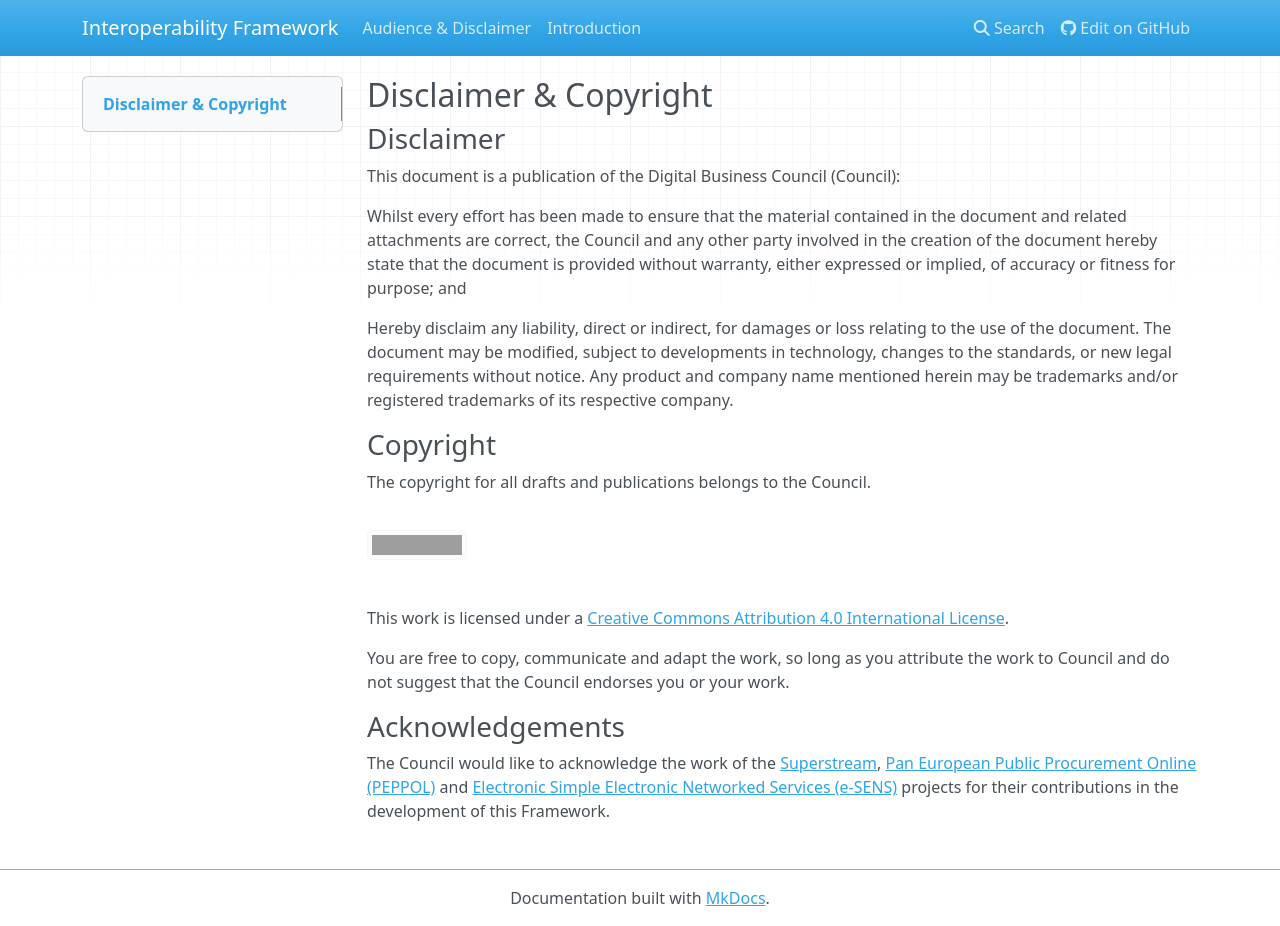
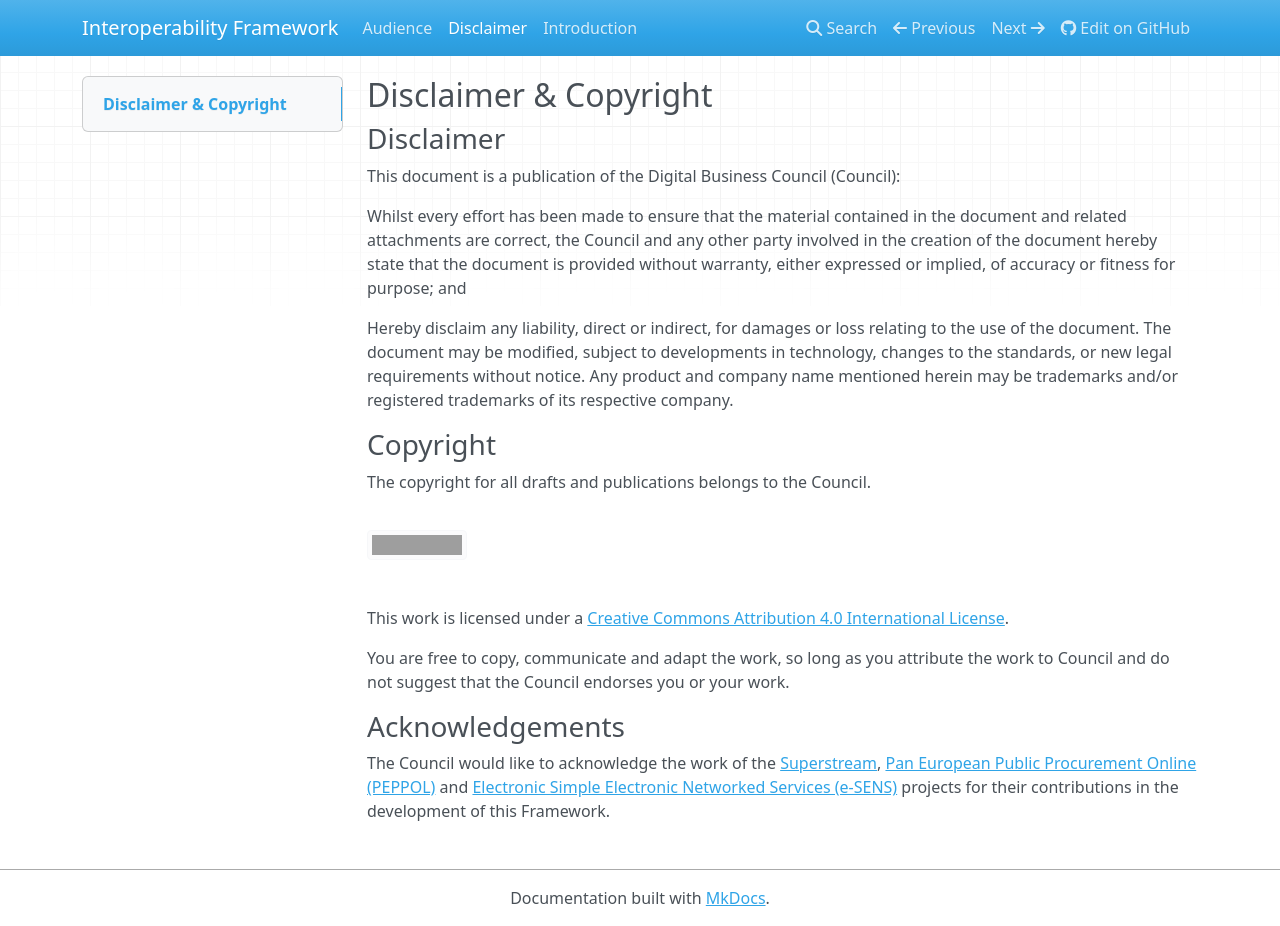
Before and after one commit to Kanwal-ATO/Interoperability-Framework, an MkDocs documentation site: the page built from docs/disclaimer.md, in a window 1280 px wide and 926 px high. Built offline with MkDocs 1.6.1, drawn with Linux system fonts in a browser that asks for light colours; nearby versions of some CDN libraries; old or Windows-style settings are respelled for this version of MkDocs; part of the change alters nothing that is shown; grey boxes are pictures that could not be loaded.

```diff
--- a/mkdocs.yml
+++ b/mkdocs.yml
@@ -1,6 +1,7 @@
 site_name: Interoperability Framework
 repo_url: https://github.com/Digital-Business-Council/Interoperability-Framework
 pages:
-    - 'Audience & Disclaimer': 'index.md'
+    - 'Audience': 'index.md'
+    - 'Disclaimer': 'disclaimer.md'
     - 'Introduction': 'introduction.md'
 theme: mkdocs
```
